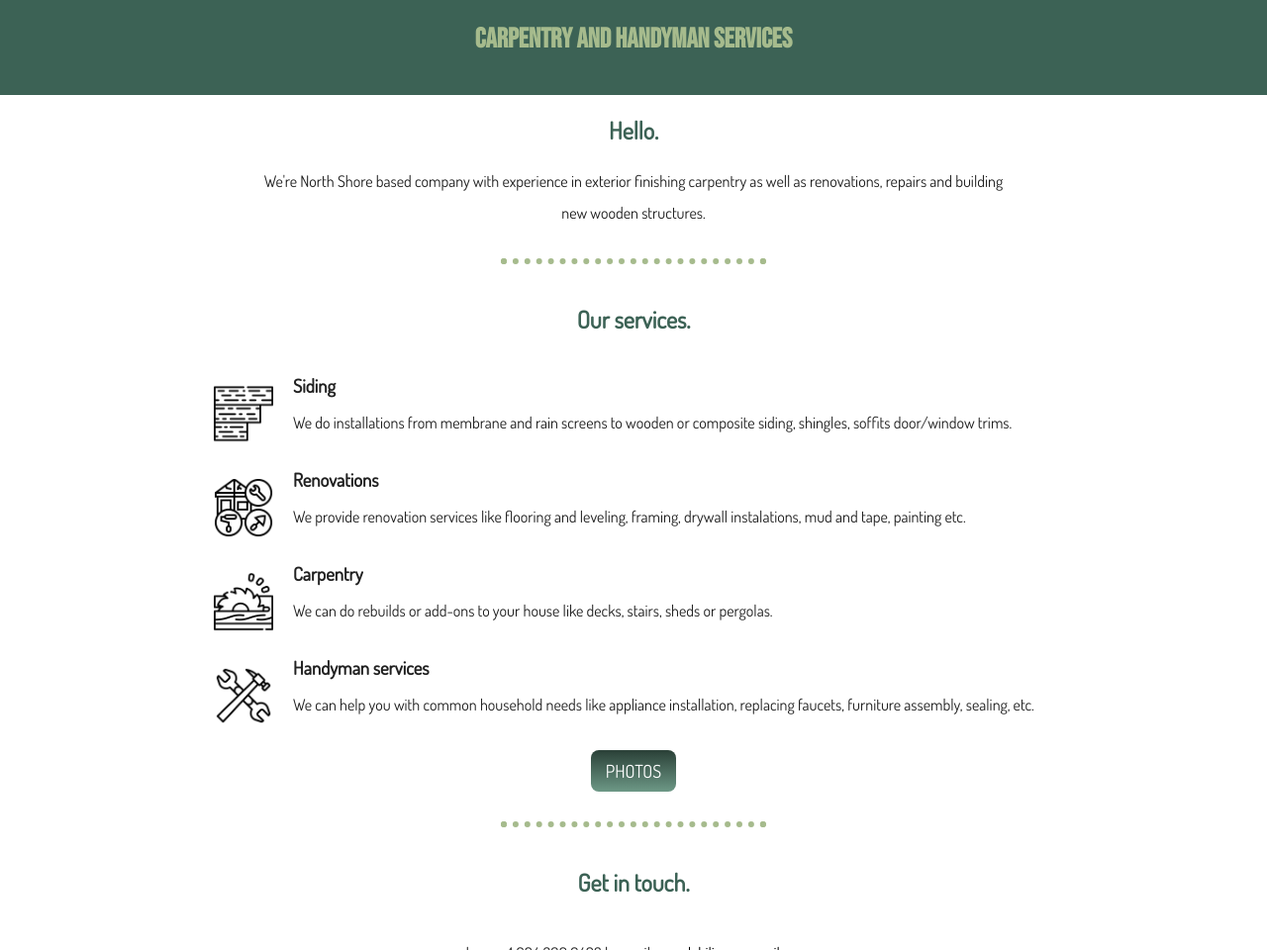
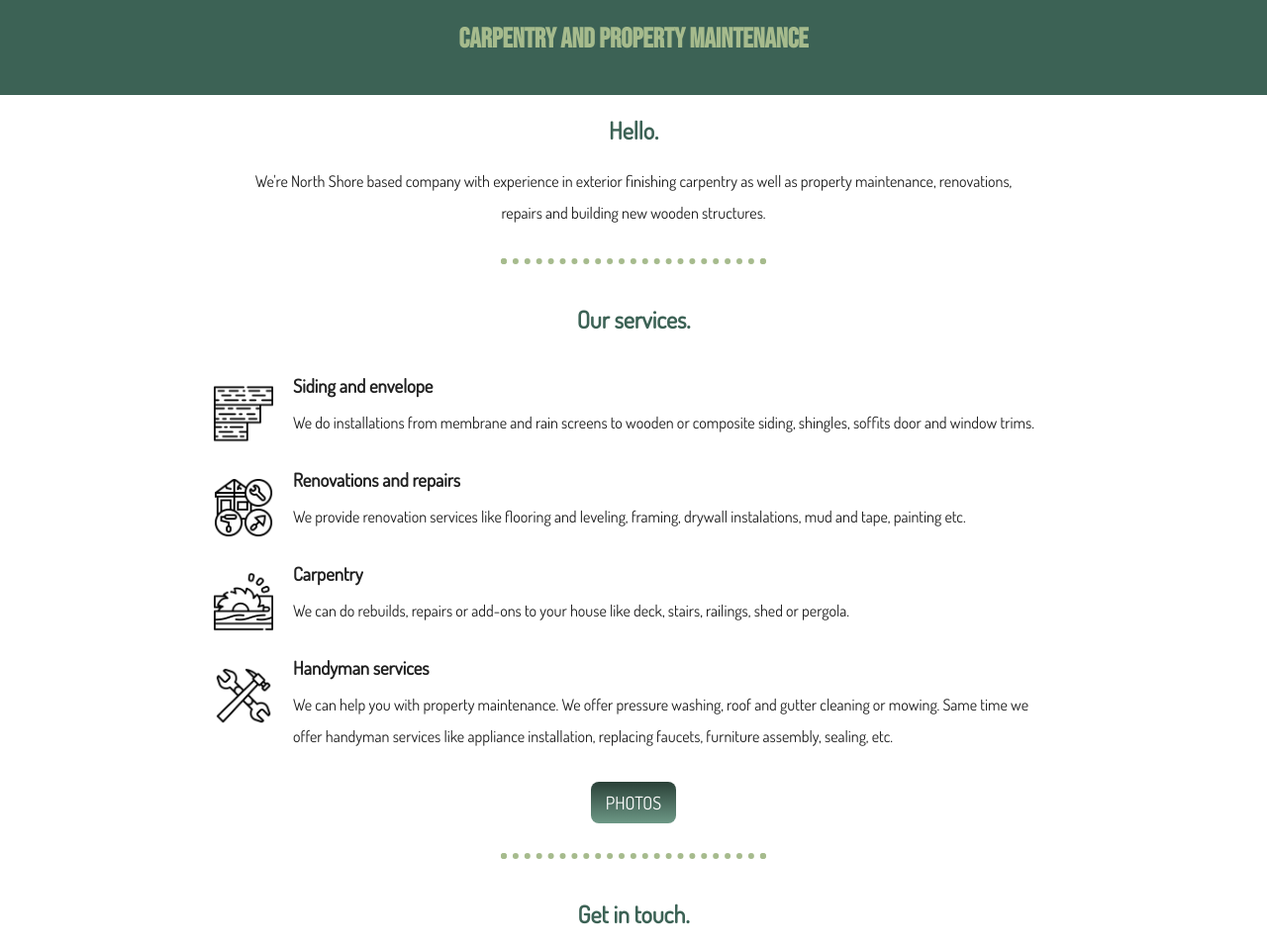
Before and after one commit to MarekKiliany/MarekKiliany.github.io, a plain HTML site: page index.html in a window 1280 px wide. Shown: the part 361-1321 px from the top of the page at 99% size. Drawn offline with Linux system fonts and the light colour scheme.

Commit message:
Update index.html

```diff
--- a/index.html
+++ b/index.html
@@ -13,33 +13,33 @@
     <div class="topContainer">
       <img class="centerimage" src="images/marolicious.png" alt="marolicious-img">
       <img class="centerimage" src="images/woodcircle.png" alt="marolicious-img">
-      <h1>Carpentry and handyman services</h1>
+      <h1>Carpentry and property maintenance</h1>
     </div>
     <h2>Hello.</h2>
     <div>
-      <p class="intro">We're North Shore based company with experience in exterior finishing carpentry as well as renovations, repairs and building new wooden structures.</p>
+      <p class="intro">We're North Shore based company with experience in exterior finishing carpentry as well as property maintenance, renovations, repairs and building new wooden structures.</p>
     </div>
     <hr>
     <h2>Our services.</h2>
     <div class="middleContainer">
       <img class="icons" src="images/wood.png">
-      <h3>Siding</h3>
-      <p>We do installations from membrane and rain screens to wooden or composite siding, shingles, soffits door/window trims.</p>
+      <h3>Siding and envelope</h3>
+      <p>We do installations from membrane and rain screens to wooden or composite siding, shingles, soffits door and window trims.</p>
     </div>
     <div class="middleContainer">
       <img class="icons" src="images/renovation.png">
-      <h3>Renovations</h3>
+      <h3>Renovations and repairs</h3>
       <p>We provide renovation services like flooring and leveling, framing, drywall instalations, mud and tape, painting etc.</p>
     </div>
     <div class="middleContainer">
       <img class="icons" src="images/saw.png">
       <h3>Carpentry</h3>
-      <p>We can do rebuilds or add-ons to your house like decks, stairs, sheds or pergolas.</p>
+      <p>We can do rebuilds, repairs or add-ons to your house like deck, stairs, railings, shed or pergola. </p>
     </div>
     <div class="middleContainer">
       <img class="icons" src="images/wrench.png">
       <h3>Handyman services</h3>
-      <p>We can help you with common household needs like appliance installation, replacing faucets, furniture assembly, sealing, etc.</p>
+      <p>We can help you with property maintenance. We offer pressure washing, roof and gutter cleaning or mowing. Same time we offer handyman services like appliance installation, replacing faucets, furniture assembly, sealing, etc.</p>
     </div>
     <a class="btn" href="gallery.html">PHOTOS</a>
     <hr>
```
